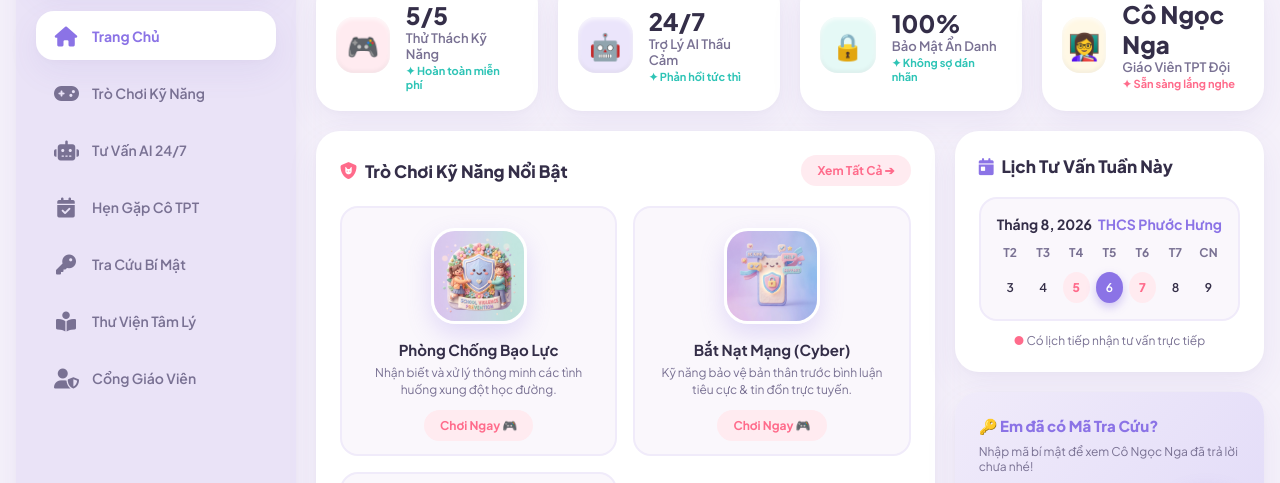
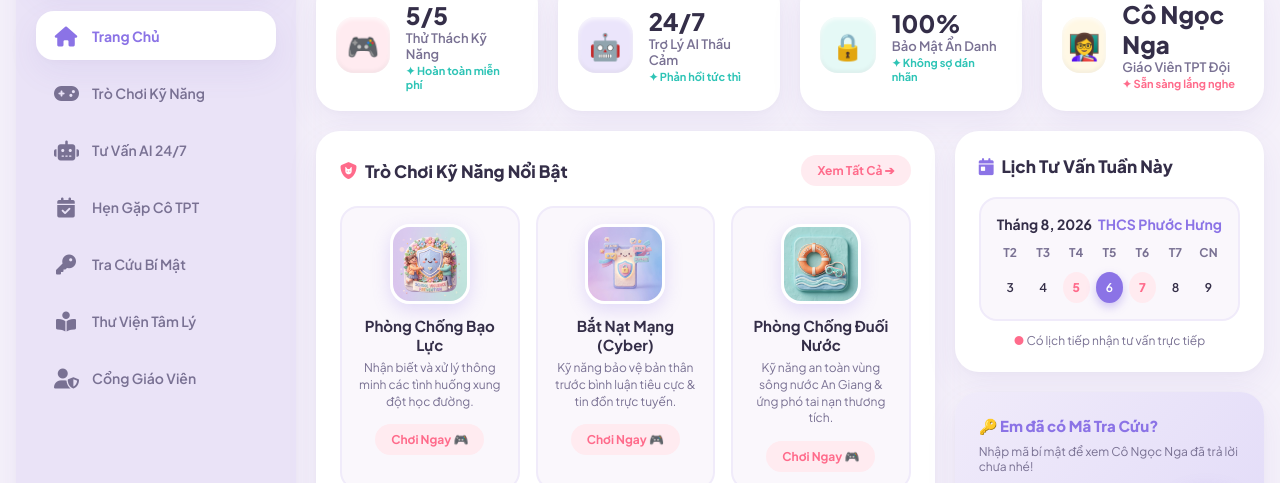
Before and after one commit to winphuochung/tamlihocsinh, a website: page index.html in a window 1280 px wide. Shown: the part 133-616 px from the top of the page. Drawn offline with nearby package versions, Linux system fonts and the light colour scheme.

Commit message:
Sửa dứt điểm lỗi tràn ảnh thumbnail bằng cách khóa cứng kích thước 80px x 80px trong cả CSS và HTML inline styles

```diff
--- a/css/claymorphic-theme.css
+++ b/css/claymorphic-theme.css
@@ -399,21 +399,34 @@ body {
   display: block;
 }
 
+/* Global Image Safeguard */
+img {
+  max-width: 100%;
+  height: auto;
+}
+
 /* Interactive Games Cards */
 .games-grid {
   display: grid;
-  grid-template-columns: repeat(auto-fit, minmax(240px, 1fr));
+  grid-template-columns: repeat(auto-fit, minmax(170px, 1fr));
   gap: 16px;
+  width: 100%;
 }
 
 .game-card {
   background: var(--bg-card-alt);
   border: 2px solid #F0EBFA;
   border-radius: var(--radius-md);
-  padding: 20px;
+  padding: 16px;
   text-align: center;
   transition: var(--transition-smooth);
   cursor: pointer;
+  overflow: hidden;
+  box-sizing: border-box;
+  width: 100%;
+  display: flex;
+  flex-direction: column;
+  align-items: center;
 }
 
 .game-card:hover {
@@ -646,31 +659,27 @@ body {
 .badge-approved { background: #E0F2FE; color: #0284C7; }
 .badge-completed { background: #DCFCE7; color: #15803D; }
 
-/* 3D Claymorphic Thumbnail Badge (Gắn đúng vị trí icon 3D từng thẻ game) */
-.game-thumb-badge {
-  width: 96px;
-  height: 96px;
-  object-fit: cover;
-  border-radius: 24px;
-  margin: 0 auto 16px auto;
-  display: block;
-  box-shadow: 0 10px 24px rgba(139, 115, 230, 0.22);
-  border: 3px solid #FFFFFF;
-  transition: var(--transition-smooth);
-}
-.game-card:hover .game-thumb-badge {
-  transform: translateY(-4px) scale(1.08);
-  box-shadow: 0 14px 30px rgba(139, 115, 230, 0.35);
+/* 3D Claymorphic Thumbnail Badge (Khóa cứng kích thước 80px x 80px chống vỡ khung 100%) */
+.game-thumb-badge,
+.game-card img {
+  max-width: 80px !important;
+  max-height: 80px !important;
+  width: 80px !important;
+  height: 80px !important;
+  object-fit: cover !important;
+  border-radius: 20px !important;
+  margin: 0 auto 12px auto !important;
+  display: block !important;
+  box-shadow: 0 6px 18px rgba(139, 115, 230, 0.22) !important;
+  border: 3px solid #FFFFFF !important;
+  flex-shrink: 0 !important;
+  transition: var(--transition-smooth) !important;
 }
 
-.game-thumb-img {
-  width: 100%;
-  height: 150px;
-  object-fit: cover;
-  border-radius: var(--radius-md);
-  margin-bottom: 12px;
-  box-shadow: 0 6px 16px rgba(139, 115, 230, 0.18);
-  transition: var(--transition-smooth);
+.game-card:hover .game-thumb-badge,
+.game-card:hover img {
+  transform: translateY(-3px) scale(1.06) !important;
+  box-shadow: 0 10px 24px rgba(139, 115, 230, 0.35) !important;
 }
 .game-card:hover .game-thumb-img {
   transform: scale(1.03);
--- a/index.html
+++ b/index.html
@@ -134,21 +134,21 @@
 
             <div class="games-grid">
               <div class="game-card" onclick="startGame('school_violence')">
-                <img src="images/game-thumb-1.jpg" alt="Phòng chống bạo lực" class="game-thumb-badge">
+                <img src="images/game-thumb-1.jpg" alt="Phòng chống bạo lực" class="game-thumb-badge" style="width: 80px; height: 80px; max-width: 80px; max-height: 80px; object-fit: cover; border-radius: 20px; margin: 0 auto 12px; display: block; border: 3px solid #FFFFFF; box-shadow: 0 6px 18px rgba(139, 115, 230, 0.22);">
                 <h3>Phòng Chống Bạo Lực</h3>
                 <p>Nhận biết và xử lý thông minh các tình huống xung đột học đường.</p>
                 <span class="btn-clay-secondary">Chơi Ngay 🎮</span>
               </div>
 
               <div class="game-card" onclick="startGame('cyberbullying')">
-                <img src="images/game-thumb-2.jpg" alt="Bắt nạt mạng" class="game-thumb-badge">
+                <img src="images/game-thumb-2.jpg" alt="Bắt nạt mạng" class="game-thumb-badge" style="width: 80px; height: 80px; max-width: 80px; max-height: 80px; object-fit: cover; border-radius: 20px; margin: 0 auto 12px; display: block; border: 3px solid #FFFFFF; box-shadow: 0 6px 18px rgba(139, 115, 230, 0.22);">
                 <h3>Bắt Nạt Mạng (Cyber)</h3>
                 <p>Kỹ năng bảo vệ bản thân trước bình luận tiêu cực & tin đồn trực tuyến.</p>
                 <span class="btn-clay-secondary">Chơi Ngay 🎮</span>
               </div>
 
               <div class="game-card" onclick="startGame('drowning_prevention')">
-                <img src="images/game-thumb-4.jpg" alt="Phòng chống đuối nước" class="game-thumb-badge">
+                <img src="images/game-thumb-4.jpg" alt="Phòng chống đuối nước" class="game-thumb-badge" style="width: 80px; height: 80px; max-width: 80px; max-height: 80px; object-fit: cover; border-radius: 20px; margin: 0 auto 12px; display: block; border: 3px solid #FFFFFF; box-shadow: 0 6px 18px rgba(139, 115, 230, 0.22);">
                 <h3>Phòng Chống Đuối Nước</h3>
                 <p>Kỹ năng an toàn vùng sông nước An Giang & ứng phó tai nạn thương tích.</p>
                 <span class="btn-clay-secondary">Chơi Ngay 🎮</span>
@@ -222,35 +222,35 @@
 
           <div class="games-grid">
             <div class="game-card" onclick="startGame('school_violence')">
-              <img src="images/game-thumb-1.jpg" alt="Phòng chống bạo lực học đường" class="game-thumb-badge">
+              <img src="images/game-thumb-1.jpg" alt="Phòng chống bạo lực học đường" class="game-thumb-badge" style="width: 80px; height: 80px; max-width: 80px; max-height: 80px; object-fit: cover; border-radius: 20px; margin: 0 auto 12px; display: block; border: 3px solid #FFFFFF; box-shadow: 0 6px 18px rgba(139, 115, 230, 0.22);">
               <h3>1. Phòng Chống Bạo Lực Học Đường</h3>
               <p>Học cách hóa giải mâu thuẫn, từ chối tham gia xô xát và tìm sự trợ giúp an toàn.</p>
               <button class="btn-clay-secondary">Chơi Thử Thách 🎯</button>
             </div>
 
             <div class="game-card" onclick="startGame('cyberbullying')">
-              <img src="images/game-thumb-2.jpg" alt="Phòng chống bắt nạt mạng" class="game-thumb-badge">
+              <img src="images/game-thumb-2.jpg" alt="Phòng chống bắt nạt mạng" class="game-thumb-badge" style="width: 80px; height: 80px; max-width: 80px; max-height: 80px; object-fit: cover; border-radius: 20px; margin: 0 auto 12px; display: block; border: 3px solid #FFFFFF; box-shadow: 0 6px 18px rgba(139, 115, 230, 0.22);">
               <h3>2. Phòng Chống Bắt Nạt Mạng</h3>
               <p>Ứng phó khi bị nói xấu trực tuyến, bảo mật tài khoản mạng xã hội.</p>
               <button class="btn-clay-secondary">Chơi Thử Thách 🎯</button>
             </div>
 
             <div class="game-card" onclick="startGame('child_abuse')">
-              <img src="images/game-thumb-3.jpg" alt="Phòng chống xâm hại trẻ em" class="game-thumb-badge">
+              <img src="images/game-thumb-3.jpg" alt="Phòng chống xâm hại trẻ em" class="game-thumb-badge" style="width: 80px; height: 80px; max-width: 80px; max-height: 80px; object-fit: cover; border-radius: 20px; margin: 0 auto 12px; display: block; border: 3px solid #FFFFFF; box-shadow: 0 6px 18px rgba(139, 115, 230, 0.22);">
               <h3>3. Phòng Chống Xâm Hại Trẻ Em</h3>
               <p>Quy tắc 5 ngón tay bảo vệ cơ thể, nhận diện hành vi nguy hiểm.</p>
               <button class="btn-clay-secondary">Chơi Thử Thách 🎯</button>
             </div>
 
             <div class="game-card" onclick="startGame('drowning_prevention')">
-              <img src="images/game-thumb-4.jpg" alt="Phòng chống đuối nước" class="game-thumb-badge">
+              <img src="images/game-thumb-4.jpg" alt="Phòng chống đuối nước" class="game-thumb-badge" style="width: 80px; height: 80px; max-width: 80px; max-height: 80px; object-fit: cover; border-radius: 20px; margin: 0 auto 12px; display: block; border: 3px solid #FFFFFF; box-shadow: 0 6px 18px rgba(139, 115, 230, 0.22);">
               <h3>4. Phòng Chống Đuối Nước & Thương Tích</h3>
               <p>Kỹ năng sông nước an toàn tại xã Nhơn Hội, An Giang & sơ cứu tai nạn.</p>
               <button class="btn-clay-secondary">Chơi Thử Thách 🎯</button>
             </div>
 
             <div class="game-card" onclick="startGame('mental_health')">
-              <img src="images/game-thumb-5.jpg" alt="Giải tỏa áp lực học tập" class="game-thumb-badge">
+              <img src="images/game-thumb-5.jpg" alt="Giải tỏa áp lực học tập" class="game-thumb-badge" style="width: 80px; height: 80px; max-width: 80px; max-height: 80px; object-fit: cover; border-radius: 20px; margin: 0 auto 12px; display: block; border: 3px solid #FFFFFF; box-shadow: 0 6px 18px rgba(139, 115, 230, 0.22);">
               <h3>5. Giải Tỏa Áp Lực Học Tập</h3>
               <p>Phương pháp điều hòa cảm xúc, giải tỏa căng thẳng trước kỳ thi.</p>
               <button class="btn-clay-secondary">Chơi Thử Thách 🎯</button>
```
